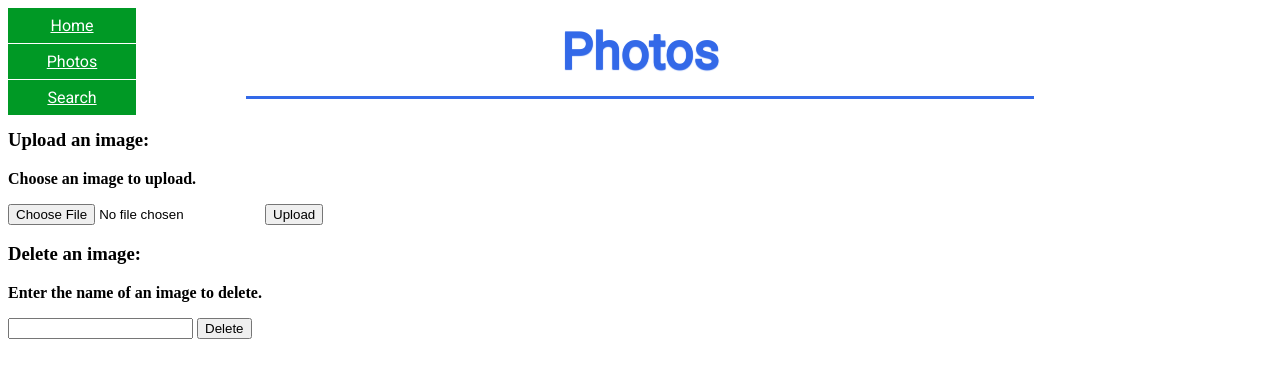
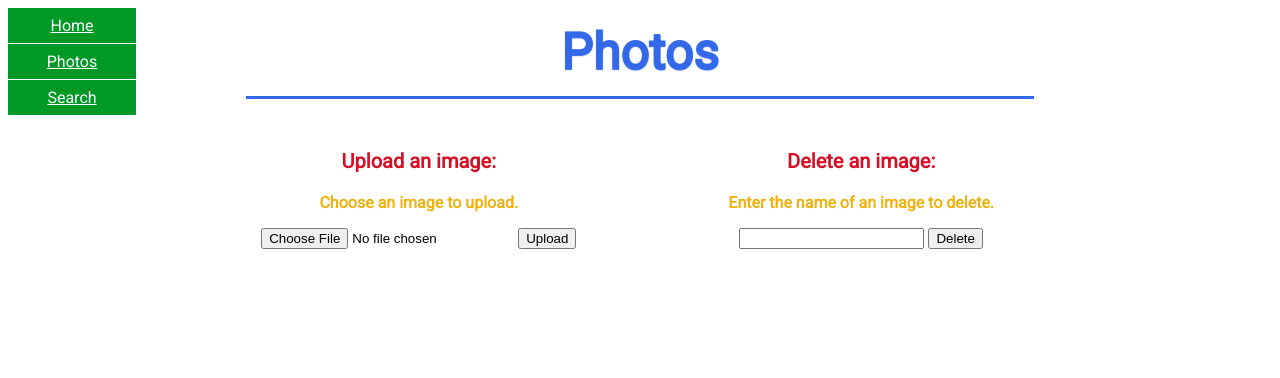
Before and after one commit to GChien44/tutorial-v2, a Python web app: template templates/photos.html in a window 1280 px wide. Shown: the top 378 px of the page. Run offline with Jinja, Linux system fonts and the light colour scheme; the template is opened without the code that fills it, so the values that code supplies are empty; some libraries are stand-ins or nearby versions.

Commit message:
styled upload/delete boxes on photos page

```diff
--- a/main.py
+++ b/main.py
@@ -34,8 +34,8 @@ import googleapiclient.discovery
 
 # Constants. Note: Change THUMBNAIL_BUCKET and PHOTO_BUCKET to
 # be applicable to your project.
-THUMBNAIL_BUCKET = 'photo-thumbnails-bucket'
-PHOTO_BUCKET = 'photo-album-bucket'
+THUMBNAIL_BUCKET = 'thumbnails-bucket'
+PHOTO_BUCKET = 'shared-photo-album'
 NUM_NOTIFICATIONS_TO_DISPLAY = 50
 MAX_LABELS = 5
 
--- a/stylesheets/style.css
+++ b/stylesheets/style.css
@@ -52,6 +52,52 @@ h2 {
   color: #D50F25;
   text-align: center;
   font-size: 20px;
+  font-family: 'Roboto', sans-serif;
+}
+
+/* Style upload/delete function on Photos page */
+h3 {
+  color: #D50F25;
+  text-align: center;
+  font-size: 20px;
+  font-family: 'Roboto', sans-serif;
+}
+
+p.instructions {
+  color: #EEB211;
+  text-align: center;
+  font-family: 'Roboto', sans-serif;
+}
+
+form.user-change {
+  text-align: center;
+  font-family: 'Roboto', sans-serif;
+}
+
+#delete,
+#upload {
+  margin-bottom: 30px;
+}
+
+div.uploading {
+  float: left;
+  width: 50%;
+  display: inline-block;
+  vertical-align: top;
+}
+
+div.deleting {
+  float: right;
+  width: 50%;
+  display: inline-block;
+  vertical-align: top;
+}
+
+div.wrapper {
+  display: block;
+  text-align: center;
+  margin: 0 auto;
+  width: 70%;
 }
 
 ul.notification {
--- a/templates/photos.html
+++ b/templates/photos.html
@@ -17,19 +17,25 @@
 
     <h1>Photos</h1>
 
+    <div class = "wrapper">
+    <div class="uploading">
     <h3>Upload an image:</h3>
-    <p><strong>Choose an image to upload.</strong></p>
-    <form enctype="multipart/form-data" action="/photos" method="post">
+    <p class="instructions"><strong>Choose an image to upload.</strong></p>
+    <form class="user-change" enctype="multipart/form-data" action="/photos" method="post">
       <input type="file" name="img-upload">
-      <button>Upload</button>
+      <button id="upload">Upload</button>
     </form>
+    </div>
 
+    <div class="deleting">
     <h3>Delete an image:</h3>
-    <p><strong>Enter the name of an image to delete.</strong></p>
-    <form action="/photos" method="post">
+    <p class="instructions"><strong>Enter the name of an image to delete.</strong></p>
+    <form class="user-change" action="/photos" method="post">
       <input name="img-delete">
-      <button>Delete</button>
+      <button id="delete">Delete</button>
     </form>
+    </div>
+    </div>
 
     <!--Use a for loop where indices of thumbnail references and their corresponding
     thumbnails match up so that info from references can be assigned to the appropriate
```
